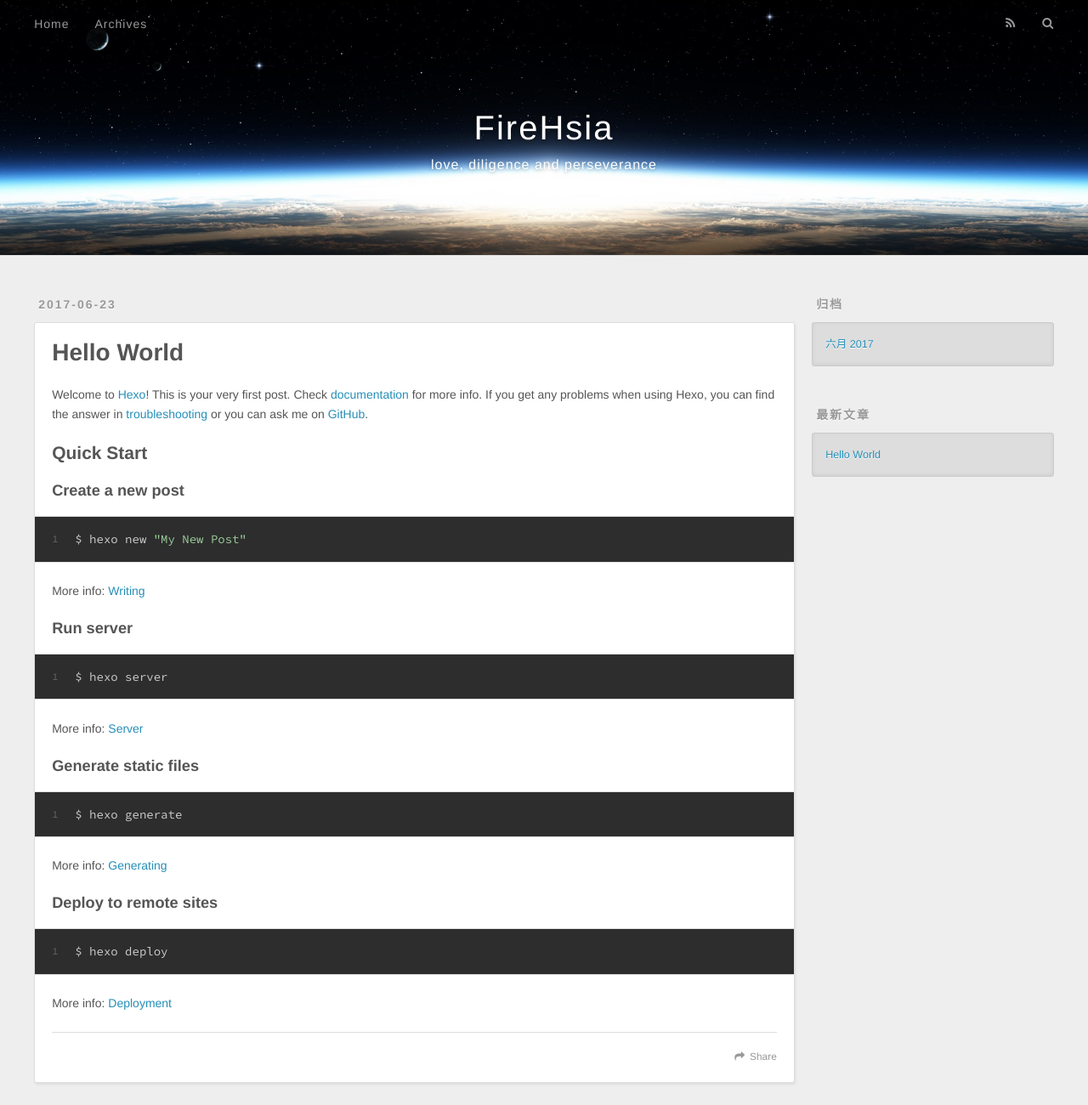
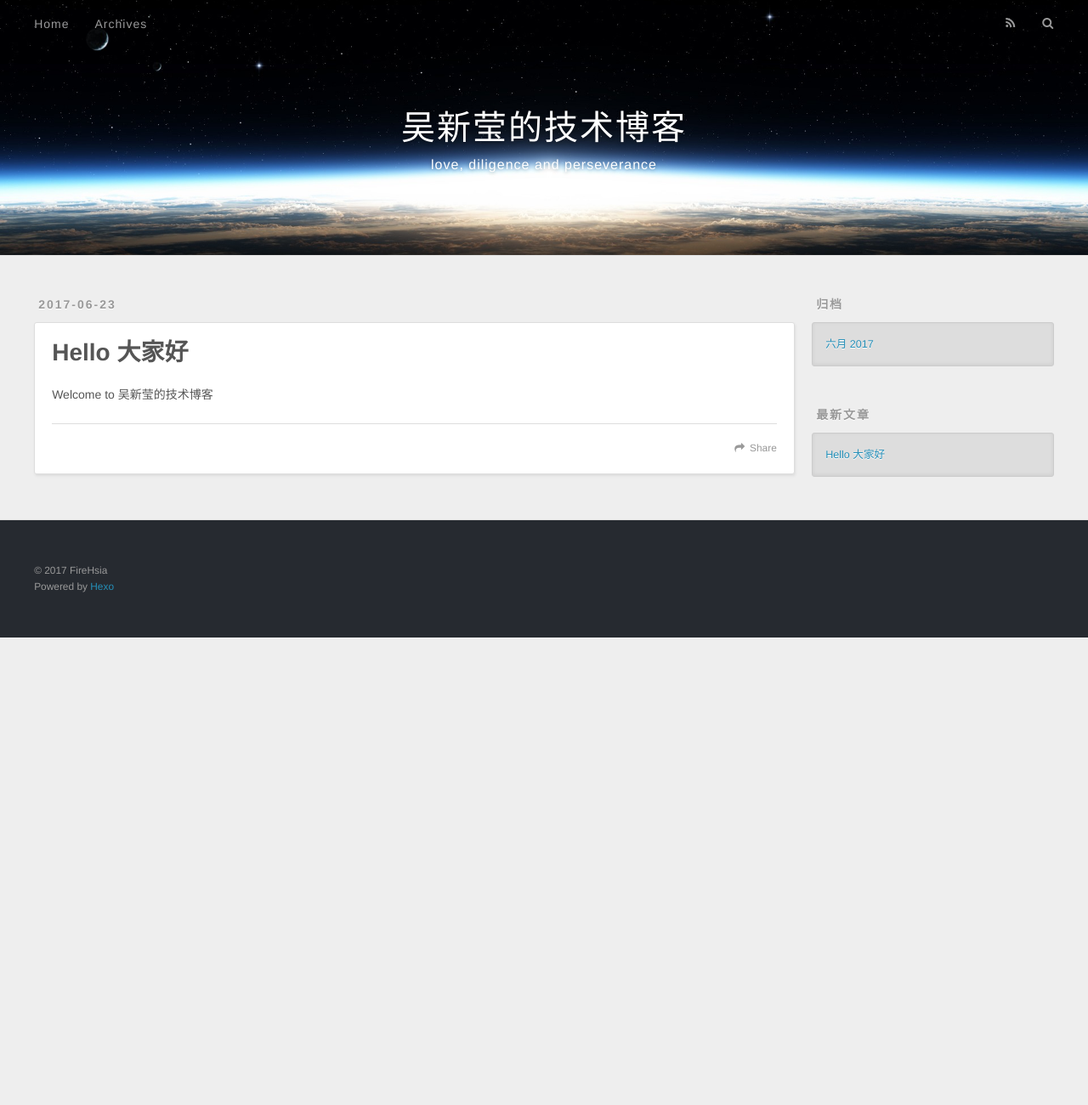
Before and after one commit to FireHsia/FireHsia.github.io, a plain HTML site: page 2017/06/23/hello-world/index.html in a window 1280 px wide. Shown: the top 1300 px of the page at 85% size. After the commit the page ends 800 px from the top, so only its background shows below. Drawn offline with nearby package versions, Linux system fonts and the light colour scheme.

Commit message:
Site updated: 2017-06-23 16:14:50

```diff
--- a/2017/06/23/hello-world/index.html
+++ b/2017/06/23/hello-world/index.html
@@ -3,20 +3,20 @@
 <head>
   <meta charset="utf-8">
 
-  <title>Hello World | FireHsia</title>
+  <title>Hello 大家好 | 吴新莹的技术博客</title>
   <meta name="viewport" content="width=device-width, initial-scale=1, maximum-scale=1">
-  <meta name="description" content="Welcome to Hexo! This is your very first post. Check documentation for more info. If you get any problems when using Hexo, you can find the answer in troubleshooting or you can ask me on GitHub. Quick">
+  <meta name="description" content="Welcome to 吴新莹的技术博客">
 <meta property="og:type" content="article">
-<meta property="og:title" content="Hello World">
-<meta property="og:url" content="https://firehsia.github.io/2017/06/23/hello-world/index.html">
-<meta property="og:site_name" content="FireHsia">
-<meta property="og:description" content="Welcome to Hexo! This is your very first post. Check documentation for more info. If you get any problems when using Hexo, you can find the answer in troubleshooting or you can ask me on GitHub. Quick">
-<meta property="og:updated_time" content="2017-06-23T06:39:57.000Z">
+<meta property="og:title" content="Hello 大家好">
+<meta property="og:url" content="www.MrXiaY.github.io/2017/06/23/hello-world/index.html">
+<meta property="og:site_name" content="吴新莹的技术博客">
+<meta property="og:description" content="Welcome to 吴新莹的技术博客">
+<meta property="og:updated_time" content="2017-06-23T08:12:58.000Z">
 <meta name="twitter:card" content="summary">
-<meta name="twitter:title" content="Hello World">
-<meta name="twitter:description" content="Welcome to Hexo! This is your very first post. Check documentation for more info. If you get any problems when using Hexo, you can find the answer in troubleshooting or you can ask me on GitHub. Quick">
+<meta name="twitter:title" content="Hello 大家好">
+<meta name="twitter:description" content="Welcome to 吴新莹的技术博客">
 
-    <link rel="alternate" href="/atom.xml" title="FireHsia" type="application/atom+xml">
+    <link rel="alternate" href="/atom.xml" title="吴新莹的技术博客" type="application/atom+xml">
 
 
     <link rel="icon" href="/favicon.png">
@@ -37,7 +37,7 @@
   <div id="header-outer" class="outer">
     <div id="header-title" class="inner">
       <h1 id="logo-wrap">
-        <a href="/" id="logo">FireHsia</a>
+        <a href="/" id="logo">吴新莹的技术博客</a>
       </h1>
 
         <h2 id="subtitle-wrap">
@@ -61,7 +61,7 @@
         <a id="nav-search-btn" class="nav-icon" title="搜索"></a>
       </nav>
       <div id="search-form-wrap">
-        <form action="//google.com/search" method="get" accept-charset="UTF-8" class="search-form"><input type="search" name="q" class="search-form-input" placeholder="Search"><button type="submit" class="search-form-submit">&#xF002;</button><input type="hidden" name="sitesearch" value="https://firehsia.github.io"></form>
+        <form action="//google.com/search" method="get" accept-charset="UTF-8" class="search-form"><input type="search" name="q" class="search-form-input" placeholder="Search"><button type="submit" class="search-form-submit">&#xF002;</button><input type="hidden" name="sitesearch" value="www.MrXiaY.github.io"></form>
       </div>
     </div>
   </div>
@@ -81,7 +81,7 @@
 
 
     <h1 class="article-title" itemprop="name">
-      Hello World
+      Hello 大家好
     </h1>
 
 
@@ -89,20 +89,12 @@
 
     <div class="article-entry" itemprop="articleBody">
 
-        <p>Welcome to <a href="https://hexo.io/" target="_blank" rel="external">Hexo</a>! This is your very first post. Check <a href="https://hexo.io/docs/" target="_blank" rel="external">documentation</a> for more info. If you get any problems when using Hexo, you can find the answer in <a href="https://hexo.io/docs/troubleshooting.html" target="_blank" rel="external">troubleshooting</a> or you can ask me on <a href="https://github.com/hexojs/hexo/issues" target="_blank" rel="external">GitHub</a>.</p>
-<h2 id="Quick-Start"><a href="#Quick-Start" class="headerlink" title="Quick Start"></a>Quick Start</h2><h3 id="Create-a-new-post"><a href="#Create-a-new-post" class="headerlink" title="Create a new post"></a>Create a new post</h3><figure class="highlight bash"><table><tr><td class="gutter"><pre><div class="line">1</div></pre></td><td class="code"><pre><div class="line">$ hexo new <span class="string">"My New Post"</span></div></pre></td></tr></table></figure>
-<p>More info: <a href="https://hexo.io/docs/writing.html" target="_blank" rel="external">Writing</a></p>
-<h3 id="Run-server"><a href="#Run-server" class="headerlink" title="Run server"></a>Run server</h3><figure class="highlight bash"><table><tr><td class="gutter"><pre><div class="line">1</div></pre></td><td class="code"><pre><div class="line">$ hexo server</div></pre></td></tr></table></figure>
-<p>More info: <a href="https://hexo.io/docs/server.html" target="_blank" rel="external">Server</a></p>
-<h3 id="Generate-static-files"><a href="#Generate-static-files" class="headerlink" title="Generate static files"></a>Generate static files</h3><figure class="highlight bash"><table><tr><td class="gutter"><pre><div class="line">1</div></pre></td><td class="code"><pre><div class="line">$ hexo generate</div></pre></td></tr></table></figure>
-<p>More info: <a href="https://hexo.io/docs/generating.html" target="_blank" rel="external">Generating</a></p>
-<h3 id="Deploy-to-remote-sites"><a href="#Deploy-to-remote-sites" class="headerlink" title="Deploy to remote sites"></a>Deploy to remote sites</h3><figure class="highlight bash"><table><tr><td class="gutter"><pre><div class="line">1</div></pre></td><td class="code"><pre><div class="line">$ hexo deploy</div></pre></td></tr></table></figure>
-<p>More info: <a href="https://hexo.io/docs/deployment.html" target="_blank" rel="external">Deployment</a></p>
+        <p>Welcome to 吴新莹的技术博客</p>
 
 
     </div>
     <footer class="article-footer">
-      <a data-url="https://firehsia.github.io/2017/06/23/hello-world/" data-id="cj49khzk500000ei50cabtt41" class="article-share-link">Share</a>
+      <a data-url="www.MrXiaY.github.io/2017/06/23/hello-world/" data-id="cj49kzeem000075i59ybiimef" class="article-share-link">Share</a>
 
 
     </footer>
@@ -141,7 +133,7 @@
       <ul>
 
           <li>
-            <a href="/2017/06/23/hello-world/">Hello World</a>
+            <a href="/2017/06/23/hello-world/">Hello 大家好</a>
           </li>
 
       </ul>
```
Also changed, not shown: archives/2017/06/index.html (+10 -10 lines), archives/2017/index.html (+10 -10 lines), archives/index.html (+10 -10 lines), index.html (+12 -20 lines).
